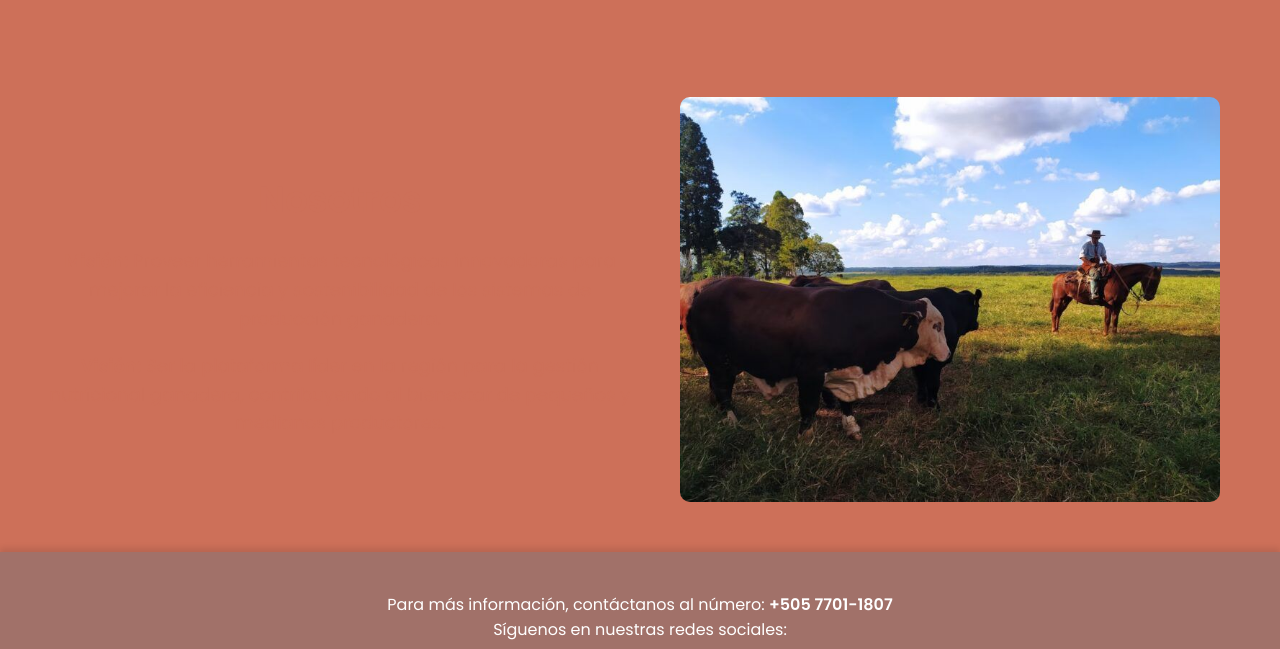
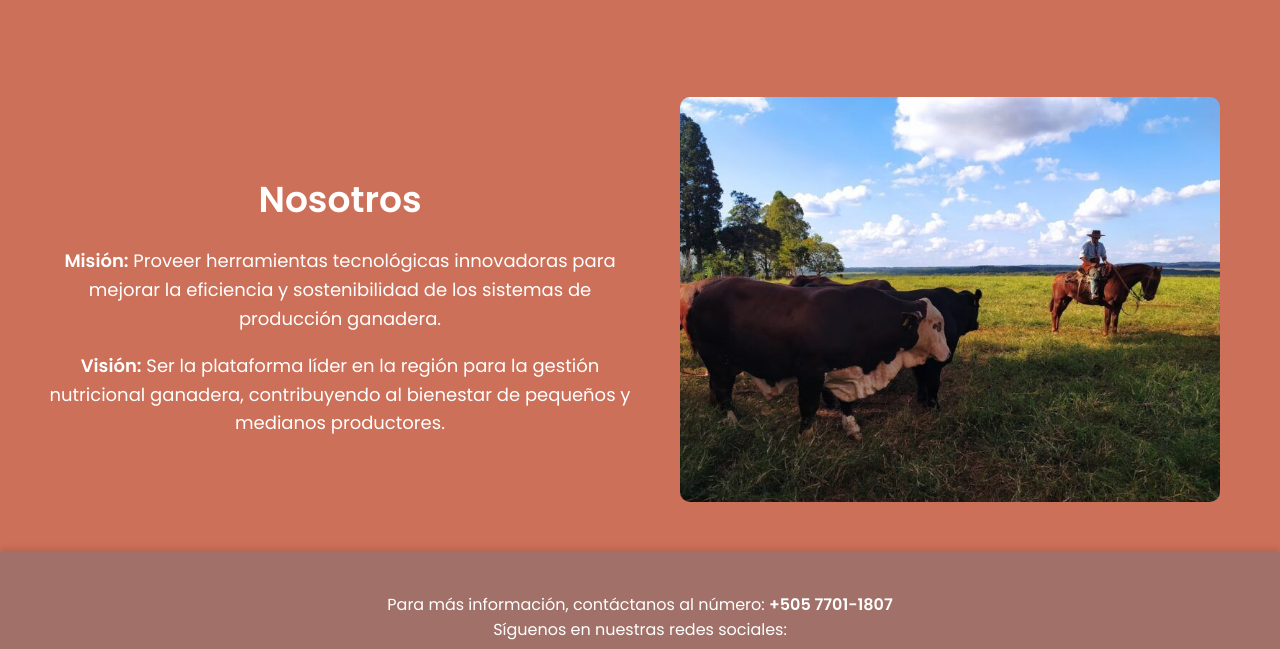
Before and after one commit to Jafet2004/V-akitasweb2, a plain HTML site: page index.html in a window 1280 px wide. Shown: the part 533-1182 px from the top of the page. Drawn offline with nearby package versions, Linux system fonts and the light colour scheme.

Commit message:
Otra correcion

```diff
--- a/style.css
+++ b/style.css
@@ -190,4 +190,5 @@ nav ul li a {
 /* Estilos personalizados para el segundo panel (Acerca de) */
 #acerca-de.panel {
     background-color: #CD7059;
+    color: #FFFFFF; /* Texto oscuro */
 }
```
